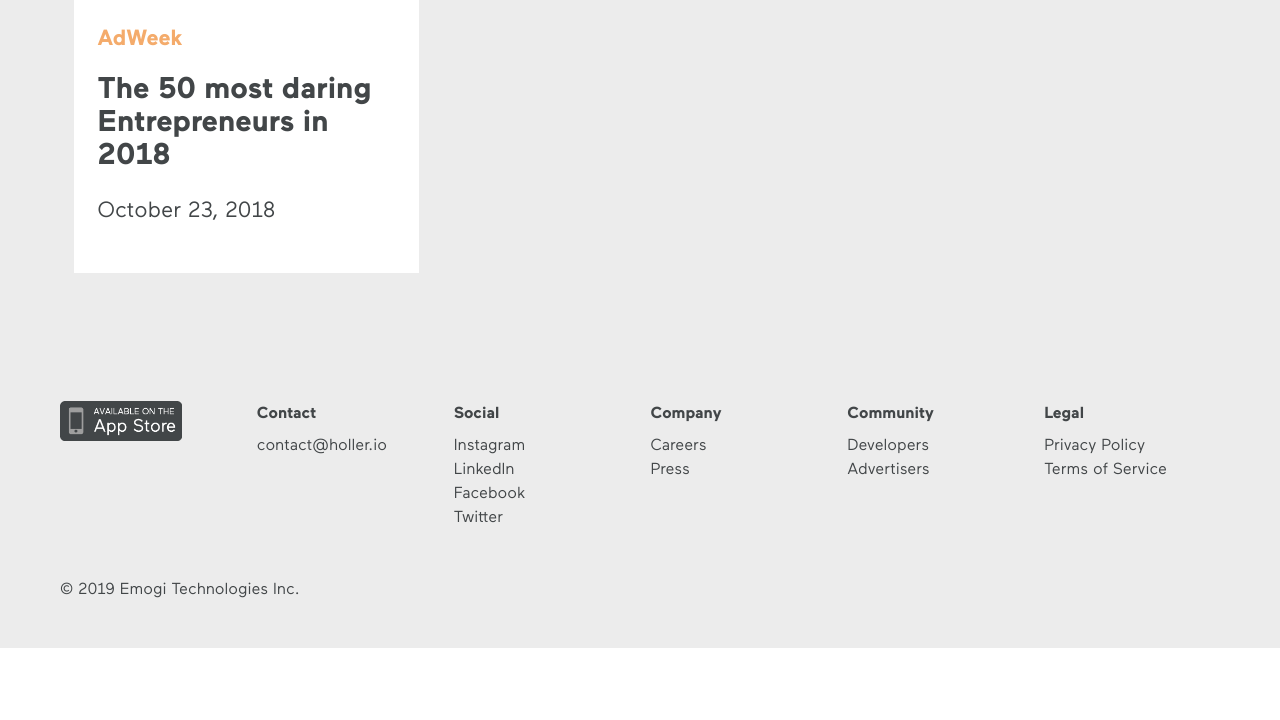
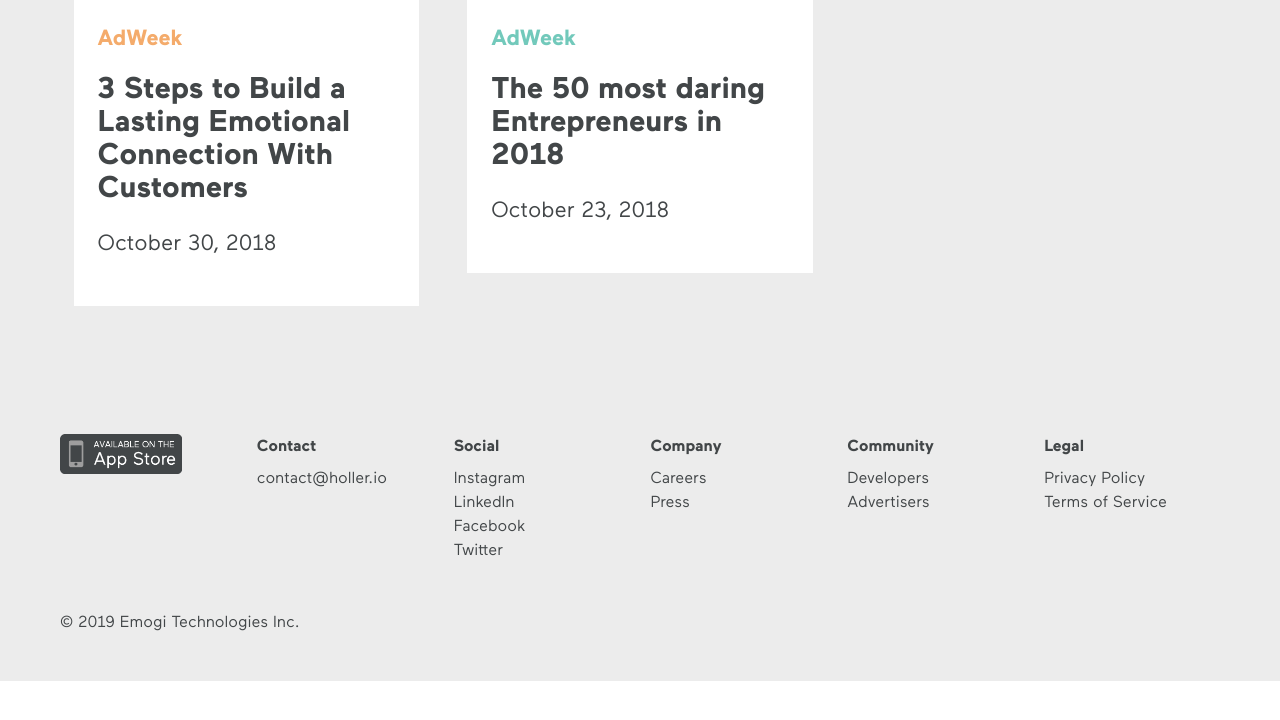
Before and after one commit to taliacotton/holler, a Jekyll site: the page built from press.html, in a window 1280 px wide and 900 px high, scrolled down 1715 px, cut to the strip 140-860 px from the top of the window. Built offline with Jekyll 4.4.1, drawn with Linux system fonts in a browser that asks for light colours; nearby versions of some CDN libraries; some of the changed lines change nothing that is shown.

Commit message:
Updated 2 files via CloudCannon

```diff
--- a/_data/press.yml
+++ b/_data/press.yml
@@ -95,18 +95,17 @@
     /uploads/ai-is-about-to-change-your-messaging-experience-forever--are-you-ready-.png
   url: >-
     https://insidebigdata.com/2019/01/24/ai-is-about-to-change-your-messaging-experience-forever-are-you-ready/
-- title: The 50 most daring Entrepreneurs in 2018
-  featured: true
-  published-date: 'October 23, 2018'
+- title: 3 Steps to Build a Lasting Emotional Connection With Customers
+  featured: false
+  published-date: 'October 30, 2018'
   blurb: >-
-    Entrepreneurship isn’t easy. It requires bold action. We’re honored to see
-    Founder & CEO Travis Montaque on Entrepreneur’s 50 Most Daring Entrepreneurs
-    list making messaging more meaningful and welcoming brands into the
-    conversation.
+    An emotional tie between brands and consumers will lead to a higher ROI.
+    Emogi Founder & CEO Travis Montaque shares 3 key steps brands can take to
+    achieve meaningful emotional connections with their consumers.
   publisher: AdWeek
-  image: /assets/img/press-img-placeholder.png
+  image: /uploads/3-steps-to-build-a-lasting-emotional-connection-with-customers-.png
   url: >-
-    https://www.adweek.com/digital/heres-how-messaging-is-positioned-to-dominate-in-2019/
+    https://www.adweek.com/brand-marketing/3-steps-to-build-a-lasting-emotional-connection-with-customers/
 - title: The 50 most daring Entrepreneurs in 2018
   featured: false
   published-date: 'October 23, 2018'
```
Also changed, not shown: uploads/3-steps-to-build-a-lasting-emotional-connection-with-customers-.png (added).
